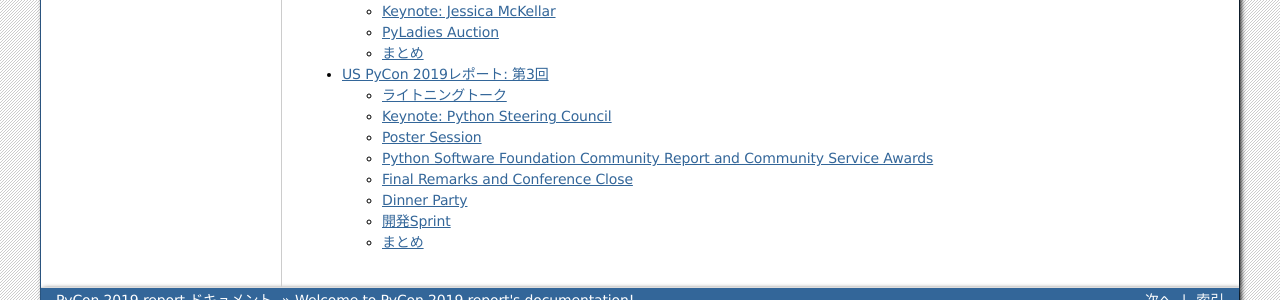
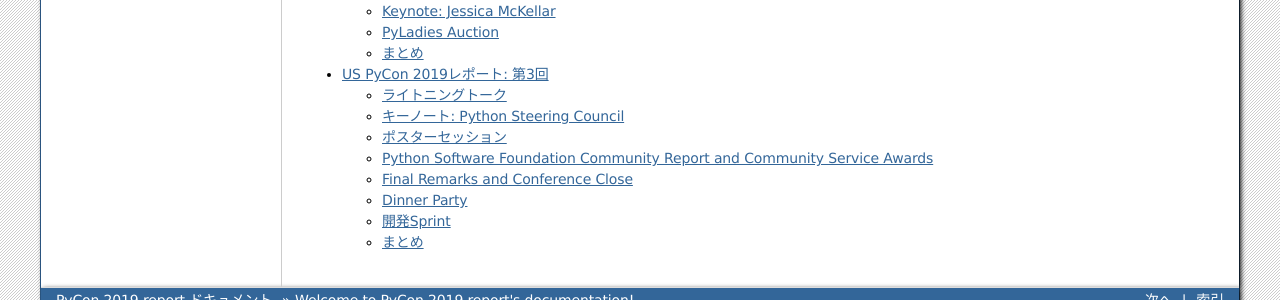
Before and after one commit to takanory/pycon2019report, a Sphinx documentation site: the page built from source/index.rst, in a window 1280 px wide. Shown: the part 670-970 px from the top of the page. Built offline with Sphinx 7.4.7, drawn with Linux system fonts in a browser that asks for light colours; some of the changed lines change nothing that is shown.

Commit message:
update us3

```diff
--- a/source/us3.rst
+++ b/source/us3.rst
@@ -102,8 +102,8 @@
 
    * `PyCon 5k Fun Runの結果 <https://www.hermescleveland.com/roadracing/results/2019/PYCON.htm>`_
 
-Keynote: Python Steering Council
-================================
+キーノート: Python Steering Council
+===================================
 * ビデオ: https://www.youtube.com/watch?v=8dDp-UHBJ_A
 
 ライトニングトークに続けてPython Steering Councilによるキーノートがありました。
@@ -185,8 +185,85 @@
 
    Councilメンバー
 
-Poster Session
-==============
+ポスターセッション
+==================
+カンファレンス3日目の午後(10:00から13:00)はポスターセッションとJob Fairのみが開催され、Talkなどはありません。
+今回私がPyCon 2019に参加した理由は、このポスターセッションに採択されたためです。
+ワンチャンスあるかなとは思っていましたが、まさか本当に採択されるとは思っていなかったので、連絡が来たときには非常に驚きました(Talkも出していましたが、こちらは不採用でした)。
+
+ポスターセッションになじみのない方もいると思うので簡単に説明すると、広い会場にボードが用意してあり、発表者はそこにポスターを掲示します。
+参加者は複数あるポスターを練り歩いて掲示されている内容を見たり、ディスカッションをします。
+通常のTalk発表と異なり、ディスカッションが中心となることが特徴だと思います。
+
+.. figure:: /images/us/poster1.jpg
+   :width: 400
+
+   朝のライトニングトーク前にポスター掲示をしたところ
+
+PyCon 2019のポスターセッションでは全部で30の発表がありました。
+私は23番ブースで「Python Boot Camp: Introduction of efforts to spread Python all over Japan」というタイトルで、一般社団法人PyCon JPの活動である `Python Boot Camp <https://www.pycon.jp/XXX>`_ についての成果や工夫などについて発表しました。
+
+.. figure:: /images/us/poster2.jpg
+   :width: 300
+
+   ポスターセッションのリスト
+
+ポスターの準備
+--------------
+実際の発表の前に、ポスターの準備について少し説明します。
+ポスターのサイズについては横4フィート(約1.2メートル)x縦3フィート(約0.9)メートルとの連絡がありました。
+これは日本でポスターを作る場合にはA0くらいで大丈夫そうです。
+私はポスターなど作ったことがないし、まずはどんな内容のポスターにするかのネタだしをしないといけません。
+Google Docsに「こういうネタがよさそうかな」と私がざっと書いたものをベースに、以下のメンバーとオンラインでディスカッションしてネタ出しをしました。
+
+* つついさん: Python Boot Campコアスタッフ
+* こばとも: Python Boot Campコアスタッフ
+* 寺田さん: Python Boot Camp講師、US現地での発表も手伝ってもらった
+* selinaさん: Python Boot Camp現地スタッフ、US現地での発表も手伝ってもらった
+
+.. todo:: ネタだし議事録イメージ
+
+次にポスターをまずは日本語でざっくり作ります。
+ポスターの原稿作成にはMacのKeynoteを使用しました。
+ネットで調べた情報ですが、スライドのサイズを3370pts×2383ptsという巨大なものにします。そしてフォントサイズはタイトルが80pt、セクションタイトルが44pt、通常のテキストは26ptなどとしました。
+そしてざっくり作成したKeynoteからPDFを生成し、Dropboxで共有してコメントをもらいました。
+
+.. todo:: PDFにコメントしているイメージ
+
+ひととおりネタがまとまったら次は英文の作成です。
+これは日本語と英語を書いたGoogle Docsを作成し、ドキュメントにコメントをもらう形で英文を修正していきました。
+この段階ですでにスケジュールがだいぶやばくなってきており、社内の英語ができるメンバーに協力を仰いだところ、 `james <https://twitter.com/XXXXX>`_ がたくさん添削やよりよい英文の提案をしてくれました。本当に助かりました。
+
+.. todo:: 英文添削議事録イメージ
+
+英文ができあがったらところで、英語バージョンのポスターを作成します。
+これはKeynoteでもう1スライド作って埋めていくだけなので、ある意味単純作業です。
+英語バージョンのポスターができたらいよいよ印刷です。
+ポスターの印刷は筒井さんに教えてもらったXXXXを使用しました。
+ここは、ポスター印刷時にInDesign上でデータが問題ないかのチェックができるツールを提供しており、印刷イメージが確認できてとても便利でした。
+Adobe CCに登録して初めてInDesignをインストールし、Keynoteファイルを取り込んで見よう見まねでなんとか入稿用のデータを作成しました。
+PyCon出発時に手元にポスターがないとだめなので、かなりの個人炎上案件でした。
+最終的に、XX月YY日の夜中の3時に無事入稿しました。
+その後、ゴールデンウィーク初日の4月27日(土)に無事ポスターが届きました(出発は5月1日)。
+
+.. figure:: /images/us/poster3.jpg
+   :width: 300
+
+   ポスターが間に合った!
+
+この3角形のパッケージは潰れにくそうなので、そのままこの段ボールで飛行機の手荷物であずけました。
+クリーブランドの空港で、バッキバキになったポスターが出てくるんじゃないかとドキドキしていましたが、荷物のレーン上に無事なポスターを見つけて非常にホッとしました。
+
+.. figure:: /images/us/poster4.jpg
+   :width: 300
+
+   ポスターが無事アメリカに到着した!!
+
+ポスターセッション当日
+----------------------
+さて、話をPyConに戻してポスターセッション当日です。
+
+
 * あとで書く
 * いろんな人が話をきいてくれたよ
 * Guidoもきてくれたよ
@@ -338,7 +415,7 @@
 
 筆者は1日しかSprintには参加しませんでしたが、自分の作業を進めたり、Packaging Summit(Pythonのパッケージングについてのミーティング)に参加してみたりしました。
 このSummitが、内容が難しいことと私の英語力の問題もあり、全然ついていけませんでした。
-Packaging Summitで議論された内容に興味のある方は、以下のツイートを参照してみてください。
+Packaging Summitで議論された内容に興味のある方は、以下のツイートを参照してください。
 
 * `ernest w. durbin iii on Twitter: "Topics for the @ThePyPA Packaging Summit at #PyCon2019 Sprints… " <https://twitter.com/EWDurbin/status/1125414881363148800>`_
 
@@ -385,3 +462,5 @@
 
 まとめ
 ======
+* Jasonの写真を入れる
+* 日本メンバーの写真を入れる
```
Also changed, not shown: 4 other files.
